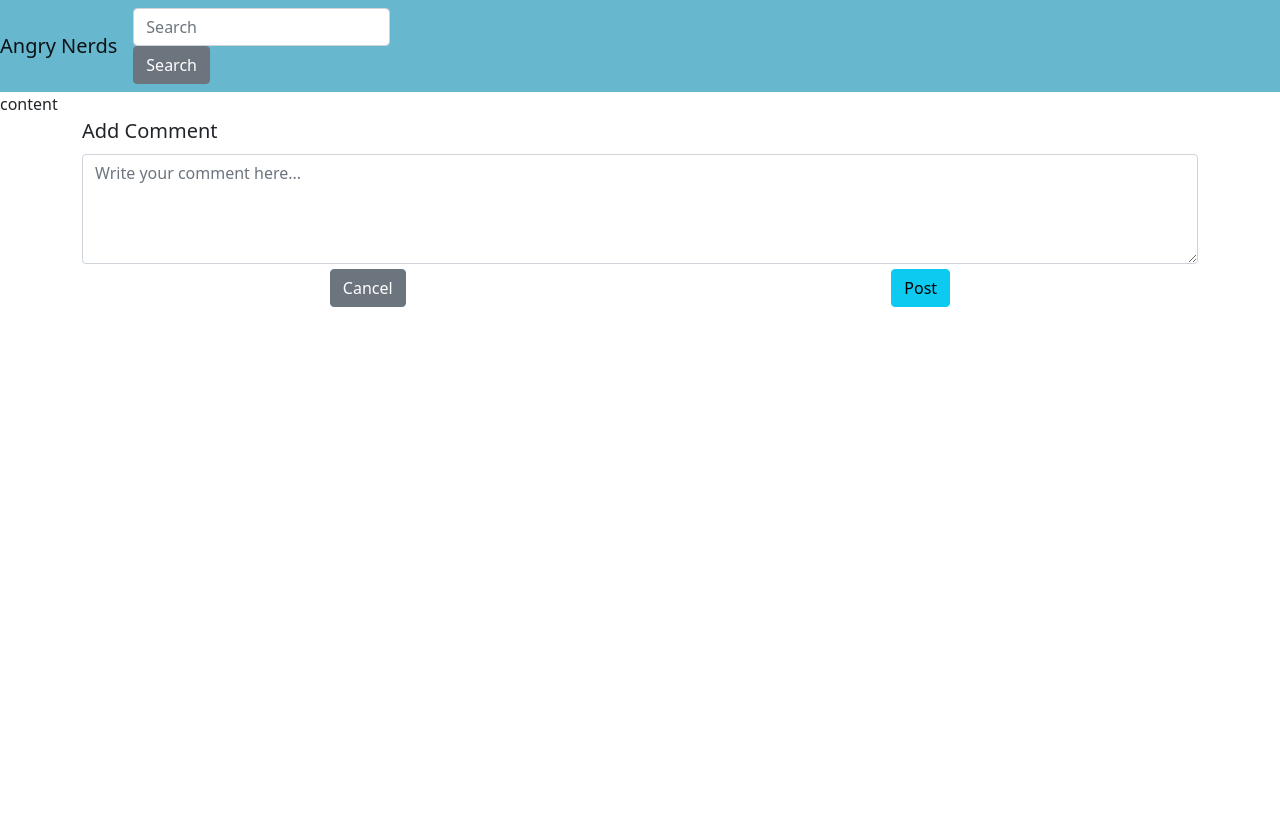
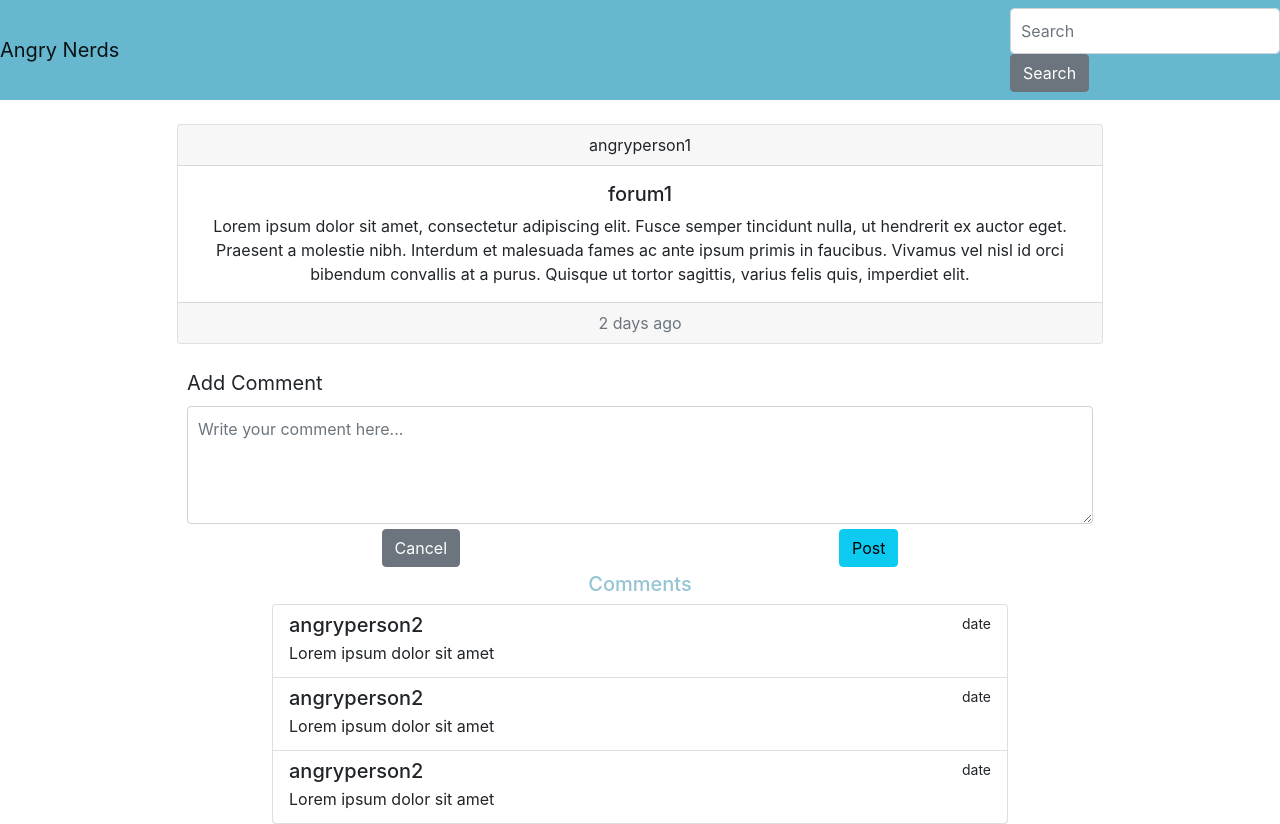
Before and after one commit to RobinKhiv/angry-nerds-fe, a React (Create React App) app: page /blog/1 in a window 1280 px wide. Before the commit the page ends 800 px from the top, so only its background shows below. Built offline with nearby package versions, Linux system fonts and the light colour scheme.

Commit message:
updated content page and dashboard

```diff
--- a/public/index.html
+++ b/public/index.html
@@ -14,6 +14,7 @@
       manifest.json provides metadata used when your web app is installed on a
       user's mobile device or desktop. See https://developers.google.com/web/fundamentals/web-app-manifest/
     -->
+    <link href="https://cdn.jsdelivr.net/npm/bootstrap@5.1.3/dist/css/bootstrap.min.css" rel="stylesheet" integrity="sha384-1BmE4kWBq78iYhFldvKuhfTAU6auU8tT94WrHftjDbrCEXSU1oBoqyl2QvZ6jIW3" crossorigin="anonymous">
     <link rel="manifest" href="%PUBLIC_URL%/manifest.json" />
     <!--
       Notice the use of %PUBLIC_URL% in the tags above.
@@ -39,7 +40,6 @@
       To begin the development, run `npm start` or `yarn start`.
       To create a production bundle, use `npm run build` or `yarn build`.
     -->
-    <link href="https://cdn.jsdelivr.net/npm/bootstrap@5.1.3/dist/css/bootstrap.min.css" rel="stylesheet" integrity="sha384-1BmE4kWBq78iYhFldvKuhfTAU6auU8tT94WrHftjDbrCEXSU1oBoqyl2QvZ6jIW3" crossorigin="anonymous">
     <script src="https://cdn.jsdelivr.net/npm/bootstrap@5.1.3/dist/js/bootstrap.bundle.min.js" integrity="sha384-ka7Sk0Gln4gmtz2MlQnikT1wXgYsOg+OMhuP+IlRH9sENBO0LRn5q+8nbTov4+1p" crossorigin="anonymous"></script>
 
   </body>
--- /dev/null
+++ b/src/components/card/card.js
@@ -0,0 +1,14 @@
+import React from 'react'
+
+export default function card(props) {
+
+    return (
+        <div class="card border-primary mb-3" >
+            <div class="card-header">Author: {props.user}</div>
+            <div class="card-body text-primary">
+                <h5 class="card-title">{props.title}</h5>
+                <p class="card-text">{props.content}</p>
+            </div>
+        </div>
+    )
+}
--- /dev/null
+++ b/src/components/comment/comment.js
@@ -0,0 +1,13 @@
+import React from 'react'
+
+export default function comment(props) {
+    return (
+        <div class="list-group-item list-group-item-action" aria-current="true">
+            <div class="d-flex w-100 justify-content-between">
+                <h5 class="mb-1">{props.user}</h5>
+                <small>date</small>
+            </div>
+            <p class="mb-1">{props.content}</p>
+        </div>
+    )
+}
--- a/src/components/forms/comment/commentform.js
+++ b/src/components/forms/comment/commentform.js
@@ -4,7 +4,11 @@ import "./commentform.css";
 export default function commentform() {
   return (
     <div class="container">
-      <form>
+      <div className="row justify-content-center">
+
+      <div className="col-10">
+
+      <form >
         <div>
           <label class="form-label">Add Comment</label>
           <div>
@@ -13,7 +17,7 @@ export default function commentform() {
               id="comment-textarea"
               rows="4"
               placeholder="Write your comment here..."
-            ></textarea>
+              ></textarea>
           </div>
           <div class="btns">
             <button type="button" class="btn btn-secondary">
@@ -26,5 +30,7 @@ export default function commentform() {
         </div>
       </form>
     </div>
+              </div>
+              </div>
   );
 }
--- /dev/null
+++ b/src/components/forumpost/forumpost.js
@@ -0,0 +1,22 @@
+import React from 'react'
+
+export default function forumpost(props) {
+    return (
+        <div className="row justify-content-center mb-4 mt-4">
+            <div className="col-10">
+                <div class="card text-center">
+                    <div class="card-header">
+                        {props.author}
+                    </div>
+                    <div class="card-body">
+                        <h5 class="card-title">{props.title}</h5>
+                        <p class="card-text">{props.content}</p>
+                    </div>
+                    <div class="card-footer text-muted">
+                        2 days ago
+                    </div>
+                </div>
+            </div>
+        </div>
+    )
+}
--- a/src/routes/content/ContentPage.js
+++ b/src/routes/content/ContentPage.js
@@ -1,5 +1,7 @@
 import React from 'react'
+import ForumPost from '../../components/forumpost/forumpost'
 import Commentform from '../../components/forms/comment/commentform'
+import Comment from '../../components/comment/comment'
 
 export default function ContentPage(props) {
     const data = {
@@ -7,12 +9,20 @@ export default function ContentPage(props) {
         title: 'forum1',
         author: 'angryperson1',
         content: 'Lorem ipsum dolor sit amet, consectetur adipiscing elit. Fusce semper tincidunt nulla, ut hendrerit ex auctor eget. Praesent a molestie nibh. Interdum et malesuada fames ac ante ipsum primis in faucibus. Vivamus vel nisl id orci bibendum convallis at a purus. Quisque ut tortor sagittis, varius felis quis, imperdiet elit.',
-        comments: [{user:'angryperson2', content:'Lorem ipsum dolor sit amet'},{user:'angryperson2', content:'Lorem ipsum dolor sit amet'},{user:'angryperson2', content:'Lorem ipsum dolor sit amet'}]
+        comments: [{id:1,user:'angryperson2', content:'Lorem ipsum dolor sit amet'},{id:2,user:'angryperson2', content:'Lorem ipsum dolor sit amet'},{id:3,user:'angryperson2', content:'Lorem ipsum dolor sit amet'}]
     }
     return (
-        <div>
-            content
+        <section className="container">
+            <ForumPost author={data.author} title={data.title} content={data.content}/>
             <Commentform/>
-        </div>
+            <div className="row justify-content-center">
+                <h2>Comments</h2>
+                <div className="col-8">
+                    <div class="list-group">
+                        {data.comments.map(comment => <Comment key={comment.id} user={comment.user} content={comment.content}/>)}
+                    </div>
+                </div>
+            </div>
+        </section>
     )
 }
--- a/src/routes/dashboard/DashboardPage.js
+++ b/src/routes/dashboard/DashboardPage.js
@@ -1,19 +1,32 @@
 import React from 'react'
-
+import Card from '../../components/card/card';
 
 export default function DashboardPage() {
     const data = {
-        content: [ {title: 'forum1',user: 'angry1', content: 'Lorem ipsum dolor sit amet, consectetur adipiscing elit. Fusce semper tincidunt nulla, ut hendrerit ex auctor eget. Praesent a molestie nibh. Interdum et malesuada fames ac ante ipsum primis in faucibus. Vivamus vel nisl id orci bibendum convallis at a purus. Quisque ut tortor sagittis, varius felis quis, imperdiet elit.'},
-        {title: 'forum1',user: 'angryperson1', content: 'Lorem ipsum dolor sit amet, consectetur adipiscing elit. Fusce semper tincidunt nulla, ut hendrerit ex auctor eget. Praesent a molestie nibh. Interdum et malesuada fames ac ante ipsum primis in faucibus. Vivamus vel nisl id orci bibendum convallis at a purus. Quisque ut tortor sagittis, varius felis quis, imperdiet elit.'},
-        {title: 'forum2',user: 'angryperson2', content: 'Lorem ipsum dolor sit amet, consectetur adipiscing elit. Fusce semper tincidunt nulla, ut hendrerit ex auctor eget. Praesent a molestie nibh. Interdum et malesuada fames ac ante ipsum primis in faucibus. Vivamus vel nisl id orci bibendum convallis at a purus. Quisque ut tortor sagittis, varius felis quis, imperdiet elit.'},
-        {title: 'forum3',user: 'angry1', content: 'Lorem ipsum dolor sit amet, consectetur adipiscing elit. Fusce semper tincidunt nulla, ut hendrerit ex auctor eget. Praesent a molestie nibh. Interdum et malesuada fames ac ante ipsum primis in faucibus. Vivamus vel nisl id orci bibendum convallis at a purus. Quisque ut tortor sagittis, varius felis quis, imperdiet elit.'}],
+        content: [ {id:1, title: 'forum1',user: 'angry1', content: 'Lorem ipsum dolor sit amet, consectetur adipiscing elit. Fusce semper tincidunt nulla, ut hendrerit ex auctor eget. Praesent a molestie nibh. Interdum et malesuada fames ac ante ipsum primis in faucibus. Vivamus vel nisl id orci bibendum convallis at a purus. Quisque ut tortor sagittis, varius felis quis, imperdiet elit.'},
+        {id:2, title: 'forum1',user: 'angryperson1', content: 'Lorem ipsum dolor sit amet, consectetur adipiscing elit. Fusce semper tincidunt nulla, ut hendrerit ex auctor eget. Praesent a molestie nibh. Interdum et malesuada fames ac ante ipsum primis in faucibus. Vivamus vel nisl id orci bibendum convallis at a purus. Quisque ut tortor sagittis, varius felis quis, imperdiet elit.'},
+        {id:3, title: 'forum2',user: 'angryperson2', content: 'Lorem ipsum dolor sit amet, consectetur adipiscing elit. Fusce semper tincidunt nulla, ut hendrerit ex auctor eget. Praesent a molestie nibh. Interdum et malesuada fames ac ante ipsum primis in faucibus. Vivamus vel nisl id orci bibendum convallis at a purus. Quisque ut tortor sagittis, varius felis quis, imperdiet elit.'},
+        {id:4, title: 'forum3',user: 'angry1', content: 'Lorem ipsum dolor sit amet, consectetur adipiscing elit. Fusce semper tincidunt nulla, ut hendrerit ex auctor eget. Praesent a molestie nibh. Interdum et malesuada fames ac ante ipsum primis in faucibus. Vivamus vel nisl id orci bibendum convallis at a purus. Quisque ut tortor sagittis, varius felis quis, imperdiet elit.'}],
         users: [
             'angryperson1', 'angryperson2', 'angryperson2', 'angryperson2', 'angryperson2'
         ]
-    }
+    };
     return (
-        <div>
-            dashboard
-        </div>
+        <section className="container-xl">
+            <div className="row">
+                <h1 className="text-center">Dashboard</h1>
+            </div>
+            <div className="row">
+                <div className="col-8">
+                    {data.content.map(forum => <Card key={forum.id} title={forum.title} user={forum.user} content={forum.content}/>)}
+                </div>
+                <div className="col-3">
+                    <h2>Angry Nerds</h2>
+                    <ul className="list-group list-group-flush">
+                        {data.users.map((user,index) => <li key={index} className="list-group-item">{user}</li>)}
+                    </ul>
+                </div>
+            </div>
+        </section>
     )
 }
```
